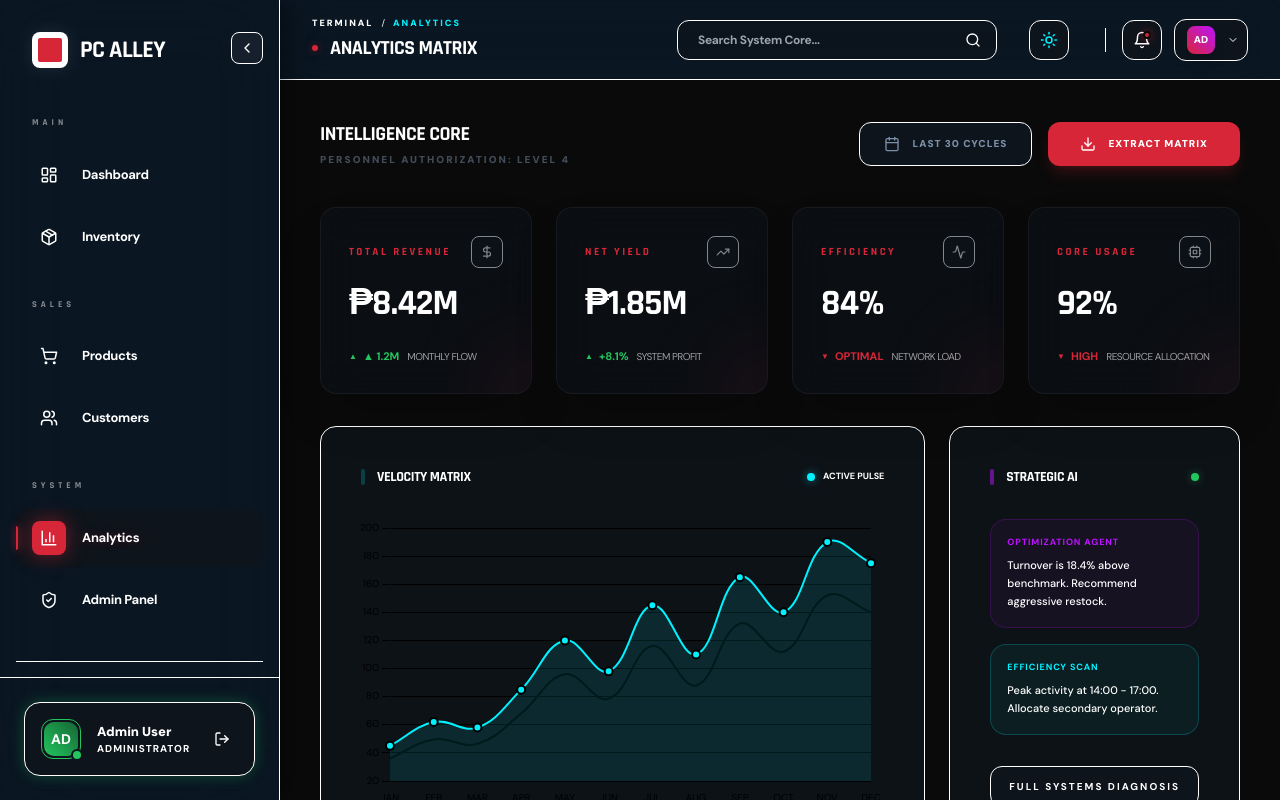
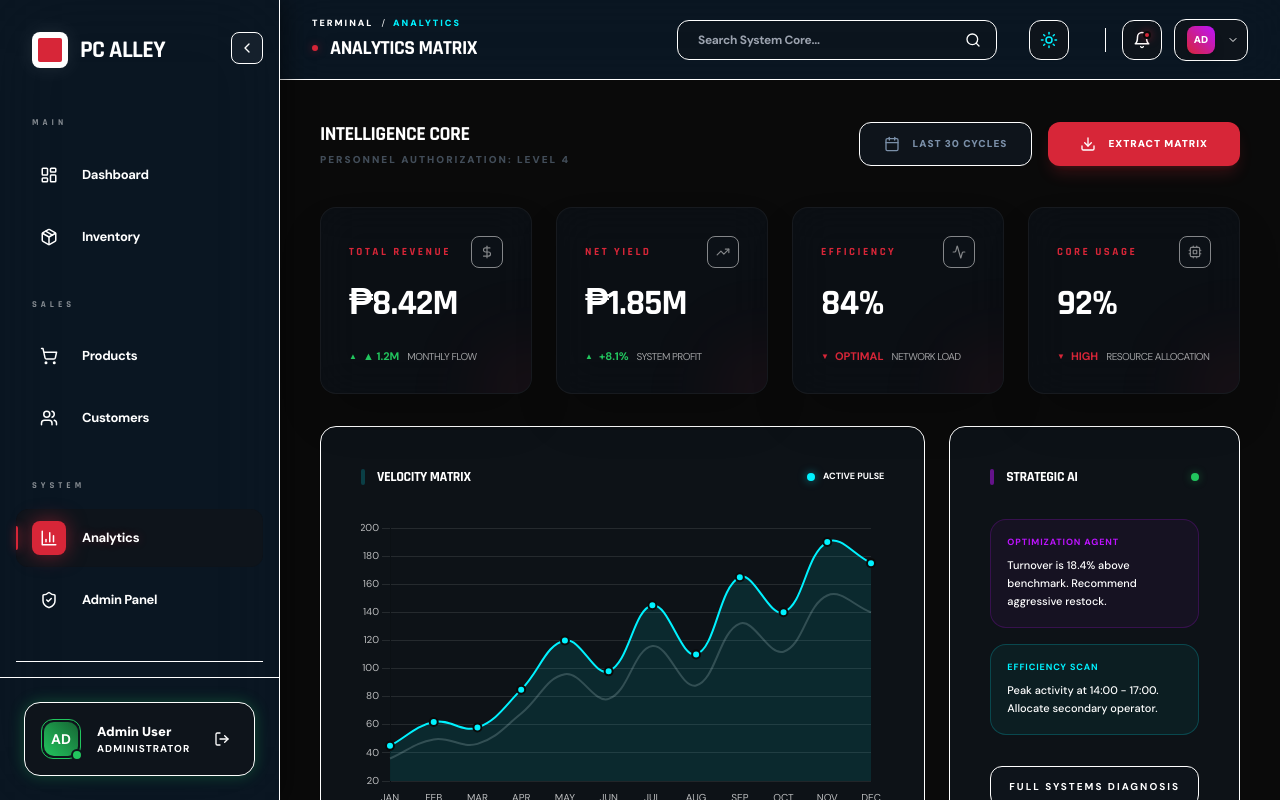
Before and after one commit to aylwardmercurio-tech/PC-ALLEY-Capstone-Project, a Next.js app in the folder frontend/: page /analytics in a window 1280 px wide. Built offline with nearby package versions, Linux system fonts and the light colour scheme.

Commit message:
Restrict account provisioning and fix chart theme contrast

```diff
--- a/frontend/src/app/admin/page.js
+++ b/frontend/src/app/admin/page.js
@@ -40,6 +40,14 @@ export default function AdminPage() {
   });
   const [editingBranch, setEditingBranch] = useState(null);
   const [isEditModalOpen, setIsEditModalOpen] = useState(false);
+  const availableRoles = currentUser?.role === "super_admin"
+    ? [
+        { value: "employee", label: "Staff" },
+        { value: "branch_admin", label: "Manager" }
+      ]
+    : [
+        { value: "employee", label: "Staff" }
+      ];
 
   useEffect(() => {
     const storedUser = JSON.parse(localStorage.getItem("user"));
@@ -52,6 +60,16 @@ export default function AdminPage() {
 
     fetchData();
   }, []);
+
+  useEffect(() => {
+    if (!currentUser) return;
+
+    setProvisionData((prev) => ({
+      ...prev,
+      role: availableRoles[0]?.value || "employee",
+      branch_id: currentUser.role === "branch_admin" ? String(currentUser.branch_id) : prev.branch_id
+    }));
+  }, [currentUser]);
 
   const fetchData = async () => {
     const token = localStorage.getItem("token");
@@ -86,8 +104,15 @@ export default function AdminPage() {
 
     const payload = {
       ...provisionData,
-      branch_id: currentUser.role === 'branch_admin' ? currentUser.branch_id : provisionData.branch_id
+      branch_id: currentUser.role === 'branch_admin'
+        ? Number(currentUser.branch_id)
+        : Number(provisionData.branch_id)
     };
+
+    if (!payload.branch_id || Number.isNaN(payload.branch_id)) {
+      alert("Please assign a branch for the new account.");
+      return;
+    }
 
     try {
       const res = await fetch(apiUrl("/api/auth/register"), {
@@ -101,7 +126,12 @@ export default function AdminPage() {
 
       if (res.ok) {
         setIsModalOpen(false);
-        setProvisionData({ username: "", password: "", role: "employee", branch_id: "" });
+        setProvisionData({
+          username: "",
+          password: "",
+          role: availableRoles[0]?.value || "employee",
+          branch_id: currentUser.role === "branch_admin" ? String(currentUser.branch_id) : ""
+        });
         fetchData();
       } else {
         const errData = await res.json();
@@ -456,10 +486,11 @@ export default function AdminPage() {
                        onChange={(e) => setProvisionData({...provisionData, role: e.target.value})}
                        className="w-full bg-brand-bgbase border border-border rounded-2xl py-4 px-6 text-sm text-main focus:outline-none focus:border-brand-neonblue transition-all appearance-none"
                      >
-                        <option value="employee" className="bg-brand-surface">Staff</option>
-                        {currentUser?.role === 'super_admin' && (
-                          <option value="branch_admin" className="bg-brand-surface">Manager</option>
-                        )}
+                        {availableRoles.map((roleOption) => (
+                          <option key={roleOption.value} value={roleOption.value} className="bg-brand-surface">
+                            {roleOption.label}
+                          </option>
+                        ))}
                      </select>
                   </div>
 
@@ -470,8 +501,11 @@ export default function AdminPage() {
                        onChange={(e) => setProvisionData({...provisionData, branch_id: e.target.value})}
                        className="w-full bg-brand-bgbase border border-border rounded-2xl py-4 px-6 text-sm text-main focus:outline-none focus:border-brand-neonblue transition-all appearance-none"
                        disabled={currentUser?.role === 'branch_admin'}
+                       required
                      >
-                        <option value="" className="bg-brand-surface">Global Hub</option>
+                        {currentUser?.role !== 'branch_admin' && (
+                          <option value="" className="bg-brand-surface">Select Branch</option>
+                        )}
                         {branches.map(b => (
                            <option key={b.id} value={b.id} className="bg-brand-surface">{b.name}</option>
                         ))}
--- a/frontend/src/app/analytics/page.js
+++ b/frontend/src/app/analytics/page.js
@@ -4,6 +4,8 @@ import { useEffect, useState } from "react";
 import Sidebar from "../../components/Sidebar";
 import TopBar from "../../components/TopBar";
 import StatCard from "../../components/StatCard";
+import { useTheme } from "../../context/ThemeContext";
+import { getChartTheme } from "../../lib/chartTheme";
 import {
   BarChart3,
   TrendingUp,
@@ -48,6 +50,8 @@ ChartJS.register(
 
 export default function AnalyticsPage() {
   const [loading, setLoading] = useState(true);
+  const { theme } = useTheme();
+  const chartTheme = getChartTheme(theme);
 
   useEffect(() => {
     setTimeout(() => setLoading(false), 800);
@@ -147,14 +151,14 @@ export default function AnalyticsPage() {
                         tension: 0.4,
                         fill: true,
                         pointBackgroundColor: '#00F2FF',
-                        pointBorderColor: 'rgba(var(--brand-bgbase-rgb), 1)',
+                        pointBorderColor: chartTheme.pointBorderColor,
                         pointBorderWidth: 2,
                         pointRadius: 4,
                       },
                       {
                         label: 'Base Vector',
                         data: velocityData.map(v => v * 0.8),
-                        borderColor: 'rgba(var(--text-main-rgb), 0.1)',
+                        borderColor: chartTheme.mutedLineColor,
                         backgroundColor: 'transparent',
                         borderWidth: 2,
                         tension: 0.4,
@@ -173,21 +177,21 @@ export default function AnalyticsPage() {
                       tooltip: {
                         mode: 'index',
                         intersect: false,
-                        backgroundColor: 'rgba(var(--brand-panel-rgb), 0.9)',
-                        titleColor: 'rgb(var(--text-main-rgb))',
-                        bodyColor: 'rgba(var(--text-main-rgb), 0.7)',
-                        borderColor: 'rgba(var(--brand-border-rgb), 0.1)',
+                        backgroundColor: chartTheme.tooltipBackgroundColor,
+                        titleColor: chartTheme.tooltipTitleColor,
+                        bodyColor: chartTheme.tooltipBodyColor,
+                        borderColor: chartTheme.tooltipBorderColor,
                         borderWidth: 1,
                       }
                     },
                     scales: {
                       y: {
-                        grid: { color: 'rgba(var(--text-main-rgb), 0.05)', drawBorder: false },
-                        ticks: { color: 'rgba(var(--text-main-rgb), 0.5)', font: { size: 10, family: 'DM Sans' } }
+                        grid: { color: chartTheme.gridColor, drawBorder: false },
+                        ticks: { color: chartTheme.tickColor, font: { size: 10, family: 'DM Sans' } }
                       },
                       x: {
                         grid: { display: false, drawBorder: false },
-                        ticks: { color: 'rgba(var(--text-main-rgb), 0.5)', font: { size: 10, family: 'DM Sans' } }
+                        ticks: { color: chartTheme.tickColor, font: { size: 10, family: 'DM Sans' } }
                       }
                     },
                     interaction: { mode: 'nearest', axis: 'x', intersect: false }
--- a/frontend/src/app/dashboard/page.js
+++ b/frontend/src/app/dashboard/page.js
@@ -21,6 +21,8 @@ import {
 } from 'chart.js';
 import { Line, Doughnut } from 'react-chartjs-2';
 import StatCard from "../../components/StatCard";
+import { useTheme } from "../../context/ThemeContext";
+import { getChartTheme } from "../../lib/chartTheme";
 
 ChartJS.register(
   CategoryScale,
@@ -36,6 +38,8 @@ ChartJS.register(
 
 export default function Dashboard() {
   const [user, setUser] = useState(null);
+  const { theme } = useTheme();
+  const chartTheme = getChartTheme(theme);
 
   useEffect(() => {
     const userData = localStorage.getItem("user");
@@ -58,7 +62,7 @@ export default function Dashboard() {
         tension: 0.4,
         fill: true,
         pointBackgroundColor: '#FF3B4E',
-        pointBorderColor: 'rgba(var(--brand-bgbase-rgb), 1)',
+        pointBorderColor: chartTheme.pointBorderColor,
         pointBorderWidth: 2,
         pointRadius: 4,
         pointHoverRadius: 6,
@@ -72,7 +76,7 @@ export default function Dashboard() {
         tension: 0.4,
         fill: false,
         pointBackgroundColor: '#2563C4',
-        pointBorderColor: 'rgba(var(--brand-bgbase-rgb), 1)',
+        pointBorderColor: chartTheme.pointBorderColor,
         pointBorderWidth: 2,
         pointRadius: 4,
         pointHoverRadius: 6,
@@ -90,10 +94,10 @@ export default function Dashboard() {
       tooltip: {
         mode: 'index',
         intersect: false,
-        backgroundColor: 'rgba(var(--brand-panel-rgb), 0.9)',
-        titleColor: 'rgb(var(--text-main-rgb))',
-        bodyColor: 'rgba(var(--text-main-rgb), 0.7)',
-        borderColor: 'rgba(var(--brand-border-rgb), 0.1)',
+        backgroundColor: chartTheme.tooltipBackgroundColor,
+        titleColor: chartTheme.tooltipTitleColor,
+        bodyColor: chartTheme.tooltipBodyColor,
+        borderColor: chartTheme.tooltipBorderColor,
         borderWidth: 1,
       }
     },
@@ -103,18 +107,18 @@ export default function Dashboard() {
         max: 360,
         ticks: {
           stepSize: 20,
-          color: 'rgba(var(--text-main-rgb), 0.5)',
+          color: chartTheme.tickColor,
           font: { size: 10, family: 'DM Sans' },
           callback: (value) => '₱' + value + 'k'
         },
         grid: {
-          color: 'rgba(var(--text-main-rgb), 0.05)',
+          color: chartTheme.gridColor,
           drawBorder: false,
         }
       },
       x: {
         ticks: {
-          color: 'rgba(var(--text-main-rgb), 0.5)',
+          color: chartTheme.tickColor,
           font: { size: 10, family: 'DM Sans' }
         },
         grid: {
--- a/frontend/src/app/inventory/page.js
+++ b/frontend/src/app/inventory/page.js
@@ -17,6 +17,8 @@ import {
 } from "lucide-react";
 import toast, { Toaster } from "react-hot-toast";
 import { apiUrl, getApiErrorMessage } from "../../lib/api";
+import { useTheme } from "../../context/ThemeContext";
+import { getChartTheme } from "../../lib/chartTheme";
 import {
   Chart as ChartJS,
   CategoryScale,
@@ -50,6 +52,8 @@ export default function InventoryPage() {
   const [editingItem, setEditingItem] = useState(null);
   const [adjustValue, setAdjustValue] = useState(0);
   const [adjustThreshold, setAdjustThreshold] = useState(5);
+  const { theme } = useTheme();
+  const chartTheme = getChartTheme(theme);
 
   useEffect(() => {
     const userData = JSON.parse(localStorage.getItem("user"));
@@ -187,8 +191,8 @@ export default function InventoryPage() {
       legend: { display: false },
     },
     scales: {
-      y: { grid: { color: 'rgba(var(--text-main-rgb), 0.05)' }, ticks: { color: 'rgba(var(--text-main-rgb), 0.5)' } },
-      x: { grid: { display: false }, ticks: { color: 'rgba(var(--text-main-rgb), 0.5)' } }
+      y: { grid: { color: chartTheme.gridColor }, ticks: { color: chartTheme.tickColor } },
+      x: { grid: { display: false }, ticks: { color: chartTheme.tickColor } }
     }
   };
 
--- /dev/null
+++ b/frontend/src/lib/chartTheme.js
@@ -0,0 +1,28 @@
+"use client";
+
+function getCssVar(name, fallback) {
+  if (typeof window === "undefined") {
+    return fallback;
+  }
+
+  const value = getComputedStyle(document.documentElement).getPropertyValue(name).trim();
+  return value || fallback;
+}
+
+export function getChartTheme() {
+  const textMain = getCssVar("--text-main-rgb", "255, 255, 255");
+  const panel = getCssVar("--brand-panel-rgb", "8, 11, 18");
+  const border = getCssVar("--brand-border-rgb", "255, 255, 255");
+  const bgBase = getCssVar("--brand-bgbase-rgb", "10, 10, 10");
+
+  return {
+    tickColor: `rgba(${textMain}, 0.72)`,
+    gridColor: `rgba(${textMain}, 0.1)`,
+    tooltipBodyColor: `rgba(${textMain}, 0.82)`,
+    tooltipBackgroundColor: `rgba(${panel}, 0.94)`,
+    tooltipTitleColor: `rgb(${textMain})`,
+    tooltipBorderColor: `rgba(${border}, 0.18)`,
+    pointBorderColor: `rgb(${bgBase})`,
+    mutedLineColor: `rgba(${textMain}, 0.18)`,
+  };
+}
```
Also changed, not shown: 2 other files (tests, documents, lock files or other folders).
